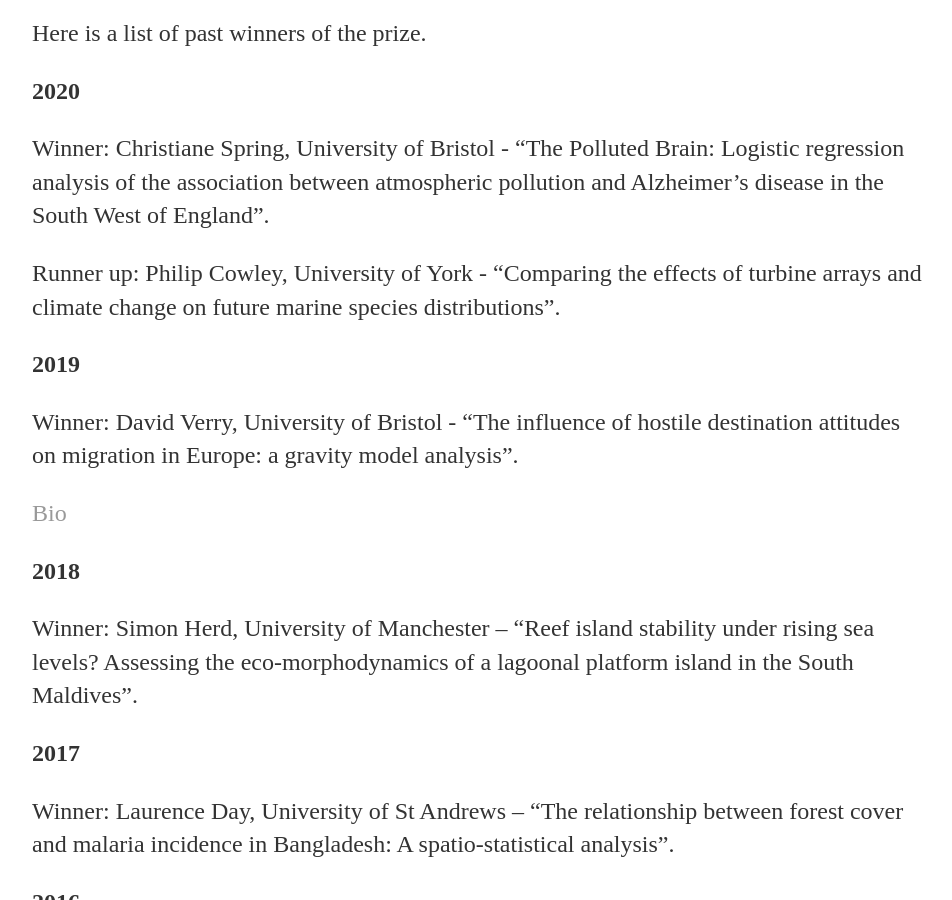
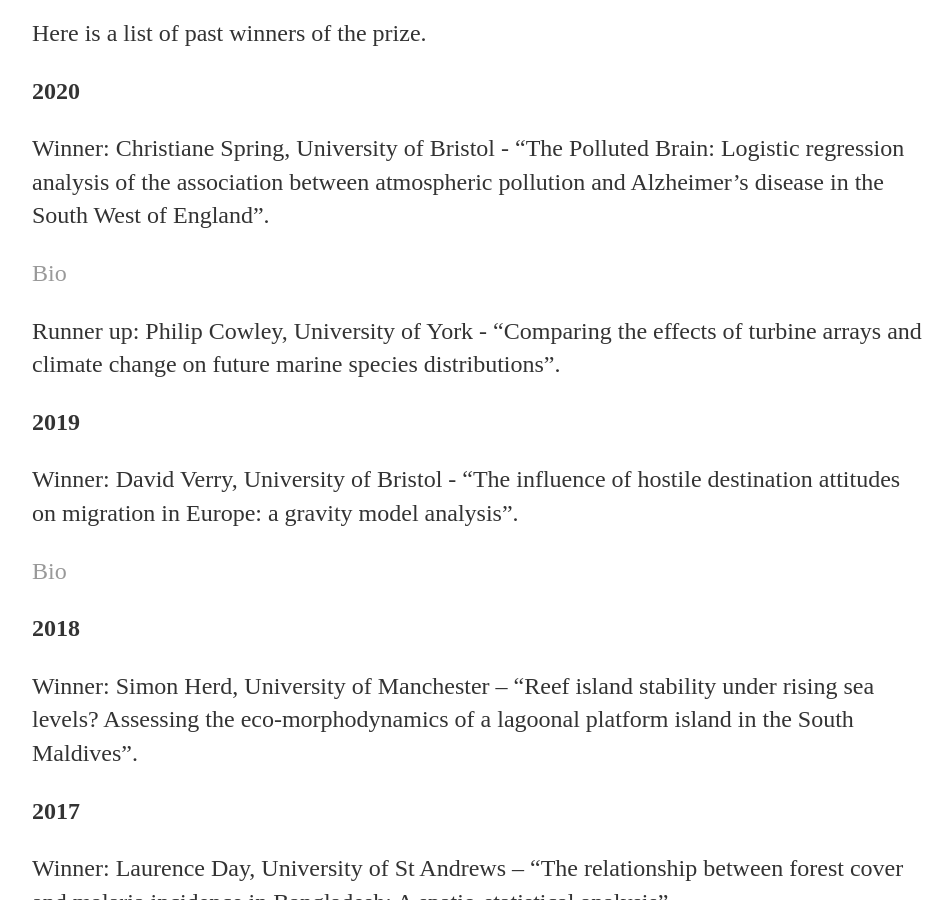
Before and after one commit to qmrg/qmrg.github.io, a Jekyll site: the page built from prizes.md, in a window 1280 px wide and 900 px high, scrolled down 305 px. Shown: the whole window, without its empty margins (160-1112 px from the left). Built offline with Jekyll 4.4.1, drawn with Linux system fonts in a browser that asks for light colours.

Commit message:
Add spring bio link

```diff
--- a/prizes.md
+++ b/prizes.md
@@ -12,6 +12,8 @@
 **2020**
 
 Winner: Christiane Spring, University of Bristol - “The Polluted Brain: Logistic regression analysis of the association between atmospheric pollution and Alzheimer’s disease in the South West of England”.
+
+[Bio](https://qmrg.github.io/blog/2020/11/10/bio_spring)
 
 Runner up: Philip Cowley, University of York - "Comparing the effects of turbine arrays and climate change on future marine species distributions".
 
```
